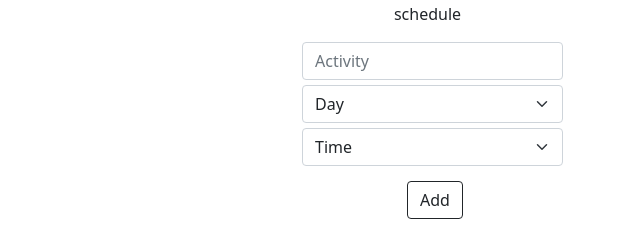
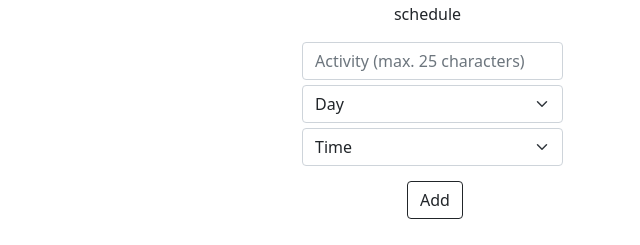
Before and after one commit to Ematerasu/DayScheduler, a Django app: template Scheduler/templates/main/create.html in a window 1280 px wide. Shown: the part 186-431 px from the top of the page, without its empty margins (640-1280 px from the left). Run offline with Django 3.2, Linux system fonts and the light colour scheme; the template is opened without the code that fills it, so the values that code supplies are empty; some libraries are stand-ins or nearby versions.

Commit message:
Version 0.3

```diff
--- a/Scheduler/forms.py
+++ b/Scheduler/forms.py
@@ -4,6 +4,6 @@ class CreateNewSchedule(forms.Form):
     name = forms.CharField(label="Name", max_length=200)
 
 class CreateNewActivity(forms.Form):
-    name = forms.CharField(label="Name", max_length=200, required=True)
+    name = forms.CharField(label="Name", max_length=25, required=True)
     day = forms.CharField(label="Day", max_length=10, required=True)
     time = forms.CharField(label="Time", max_length=10, required=True)
--- a/Scheduler/models.py
+++ b/Scheduler/models.py
@@ -39,7 +39,7 @@ class Activity(models.Model):
         ('22:00', '22:00'),
     ]
     table = models.ForeignKey(Table, on_delete=models.CASCADE)
-    text = models.CharField(max_length=50)
+    text = models.CharField(max_length=25)
     day = models.CharField(max_length=9, choices=DAYS)
     time = models.CharField(max_length=5, choices=TIME)
 
--- a/Scheduler/templates/main/base.html
+++ b/Scheduler/templates/main/base.html
@@ -51,5 +51,6 @@
         <script src="https://cdn.jsdelivr.net/npm/@popperjs/core@2.9.2/dist/umd/popper.min.js" integrity="sha384-IQsoLXl5PILFhosVNubq5LC7Qb9DXgDA9i+tQ8Zj3iwWAwPtgFTxbJ8NT4GN1R8p" crossorigin="anonymous"></script>
         <script src="https://cdn.jsdelivr.net/npm/bootstrap@5.0.2/dist/js/bootstrap.min.js" integrity="sha384-cVKIPhGWiC2Al4u+LWgxfKTRIcfu0JTxR+EQDz/bgldoEyl4H0zUF0QKbrJ0EcQF" crossorigin="anonymous"></script>
         <script src="https://cdn.jsdelivr.net/npm/bootstrap@5.0.2/dist/js/bootstrap.bundle.min.js" integrity="sha384-MrcW6ZMFYlzcLA8Nl+NtUVF0sA7MsXsP1UyJoMp4YLEuNSfAP+JcXn/tWtIaxVXM" crossorigin="anonymous"></script>
+
     </body>
 </html>
--- a/Scheduler/templates/main/create.html
+++ b/Scheduler/templates/main/create.html
@@ -72,7 +72,7 @@
                 <p class="text-center">Describe your activity and its time, then hit "Add" to pin it to the schedule</p>
                 <form method="POST" action="" class="form-group">
                     {% csrf_token %}
-                    <input style="margin:5px;" type="text" class="form-control" placeholder="Activity" name="name">
+                    <input style="margin:5px;" type="text" class="form-control" placeholder="Activity (max. 25 characters)" name="name">
                     <select style="margin:5px;"  class="form-select" id="inputGroupSelect01" name="day">
                         <option selected>Day</option>
                         <option value="Mo">Monday</option>
@@ -100,11 +100,14 @@
         function TablePDF(){
             var element = document.getElementById('schedule');
             var opt = {
-                margin:       1,
+                margin:       [0,0,15,0],
                 filename:     'schedule.pdf',
                 image:        { type: 'jpeg', quality: 1 },
-                html2canvas:  { scale: 0.8 },
-                jsPDF:        { unit: 'in', format: 'letter', orientation: 'portrait' }
+                html2canvas:  {
+                    dpi: 192,
+                    scale: 4
+                    },
+                jsPDF:        { unit: 'mm', format: 'a4', orientation: 'portrait' }
             };
             html2pdf(element, opt);
         }
```
Also changed, not shown: Scheduler/views.py (+7 -5 lines), README.md, Scheduler/migrations/0004_auto_20210719_1119.py (added), Scheduler/migrations/0005_auto_20210719_1139.py (added), db.sqlite3.
